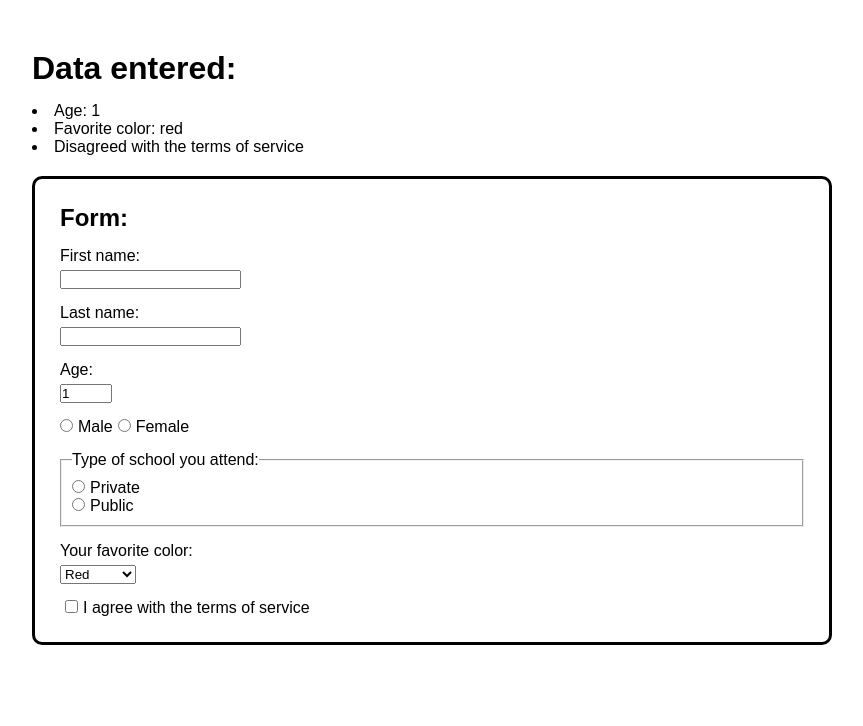
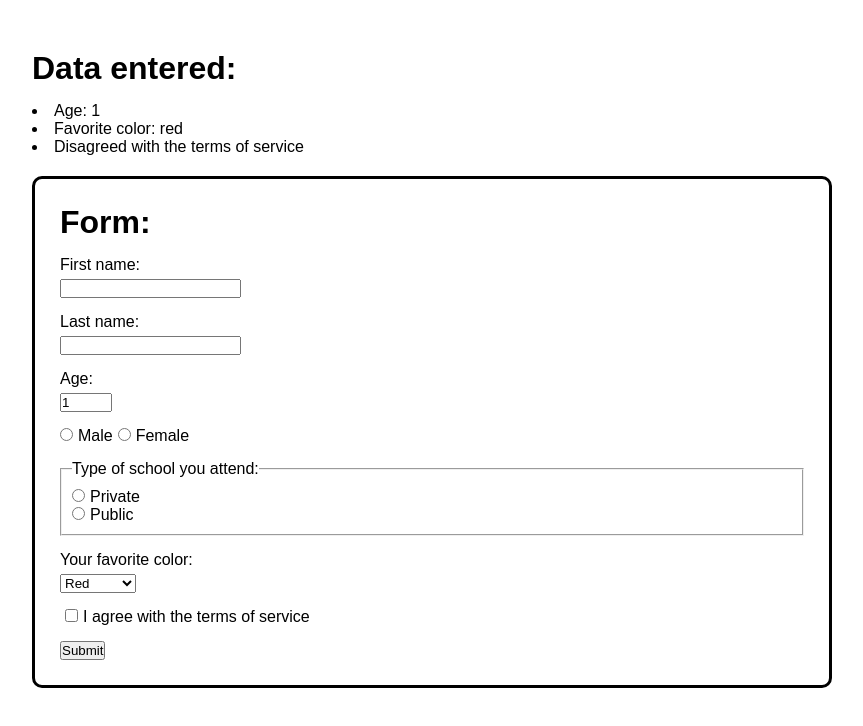
Before and after one commit to netrolite/testing, a React (Create React App) app: page / in a window 1280 px wide. Shown: the top 726 px of the page, without its empty margins (208-1071 px from the left). Built offline with nearby package versions, Linux system fonts and the light colour scheme.

Commit message:
Added submit button

```diff
--- a/src/components/Forms.js
+++ b/src/components/Forms.js
@@ -41,10 +41,14 @@ export default function Forms(props) {
         console.log("Type of school: " + props.data.data.typeOfSchool);
     }, [props.data.data.typeOfSchool])
 
+    function handleSubmit(event) {
+        event.preventDefault();
+        console.log("Successfully submitted!");
+    }
 
     return (
-        <div className="form">
-            <h2 className="form-header">Form:</h2>
+        <form className="form" onSubmit={handleSubmit}>
+            <h1 className="form-header">Form:</h1>
 
             <div className="question">
                 <div className="input-wrapper">
@@ -167,7 +171,10 @@ export default function Forms(props) {
                     <button className="secret-btn"></button>
                 </a>
             </div>
-        </div>
+
+            <button className="submit-btn">Submit</button>
+
+        </form>
 
     )
 }
```
